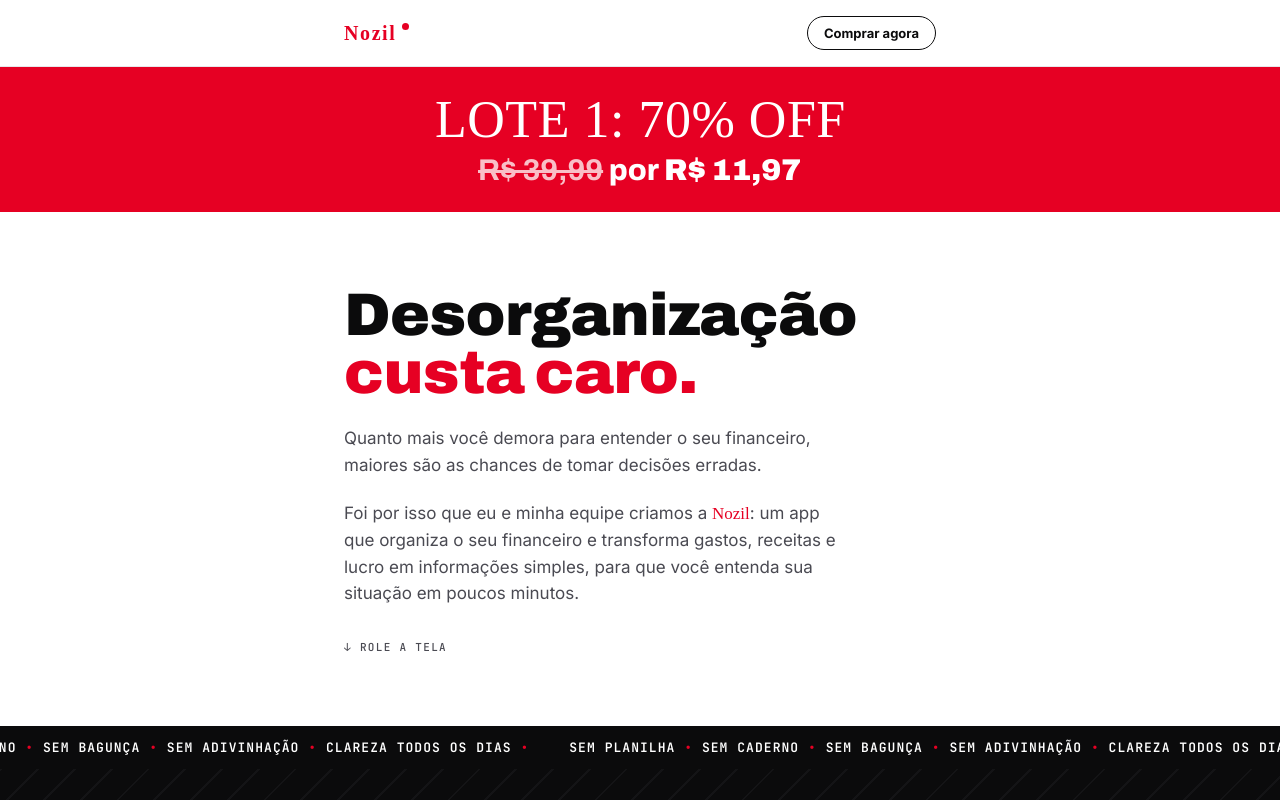
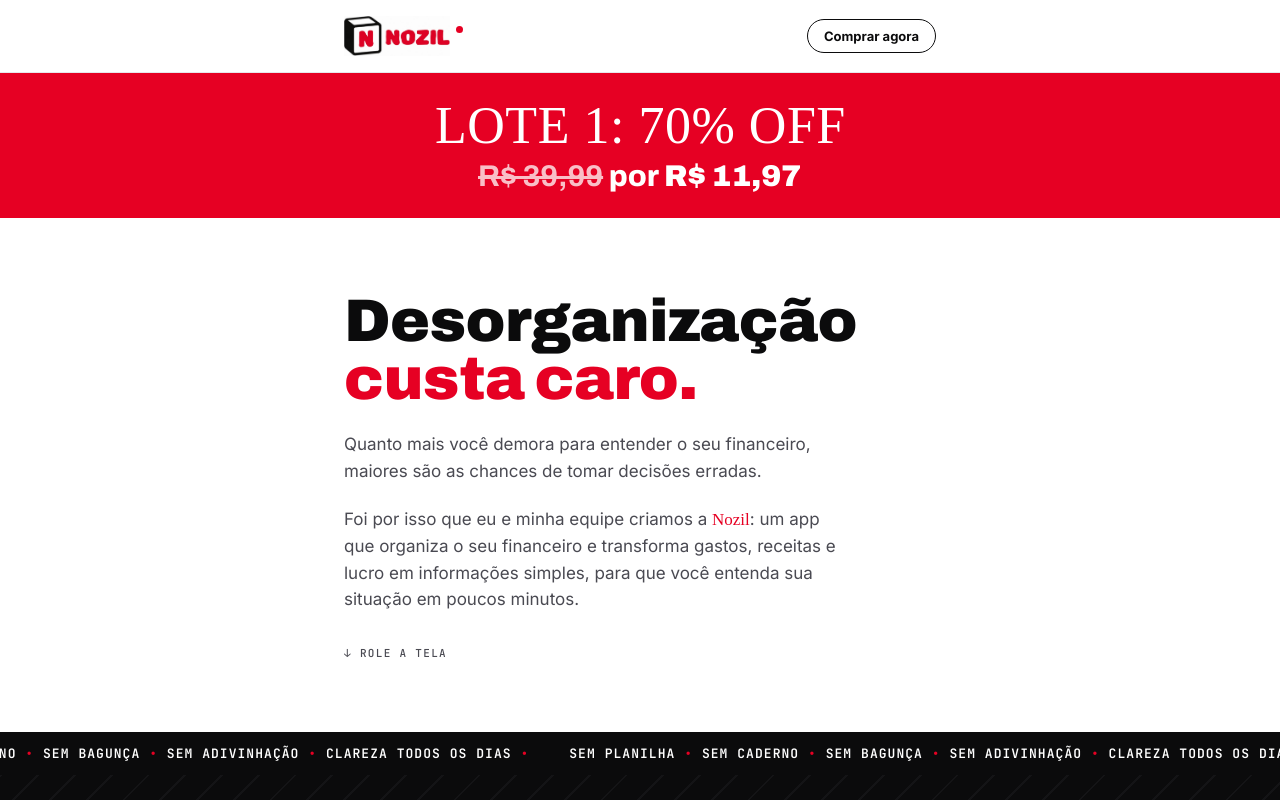
Before and after one commit to marlonrodigherimoreira-dotcom/site-bio, a React (Vite) app: page / in a window 1280 px wide. Shown: the top 800 px of the page. Built offline with nearby package versions, Linux system fonts and the light colour scheme; a web font is replaced by a local one.

Commit message:
branding

```diff
--- a/src/components/Header.jsx
+++ b/src/components/Header.jsx
@@ -3,7 +3,7 @@
     <header>
       <div className="nav-inner">
         <div className="logo">
-          <span className="brand">Nozil</span>
+          <img src="/nozil-logo.jpeg" alt="Nozil" className="logo-img" />
         </div>
         <a
           className="nav-cta"
--- a/src/index.css
+++ b/src/index.css
@@ -217,6 +217,11 @@
   border-radius:50%;
   display:inline-block;
   margin-top:-14px;
+}
+.logo-img{
+  height:40px;
+  width:auto;
+  display:block;
 }
 .nav-cta{
   font-size:13px;
```
Also changed, not shown: public/nozil-logo.jpeg (added), 1 other file (tests, documents, lock files or other folders).
